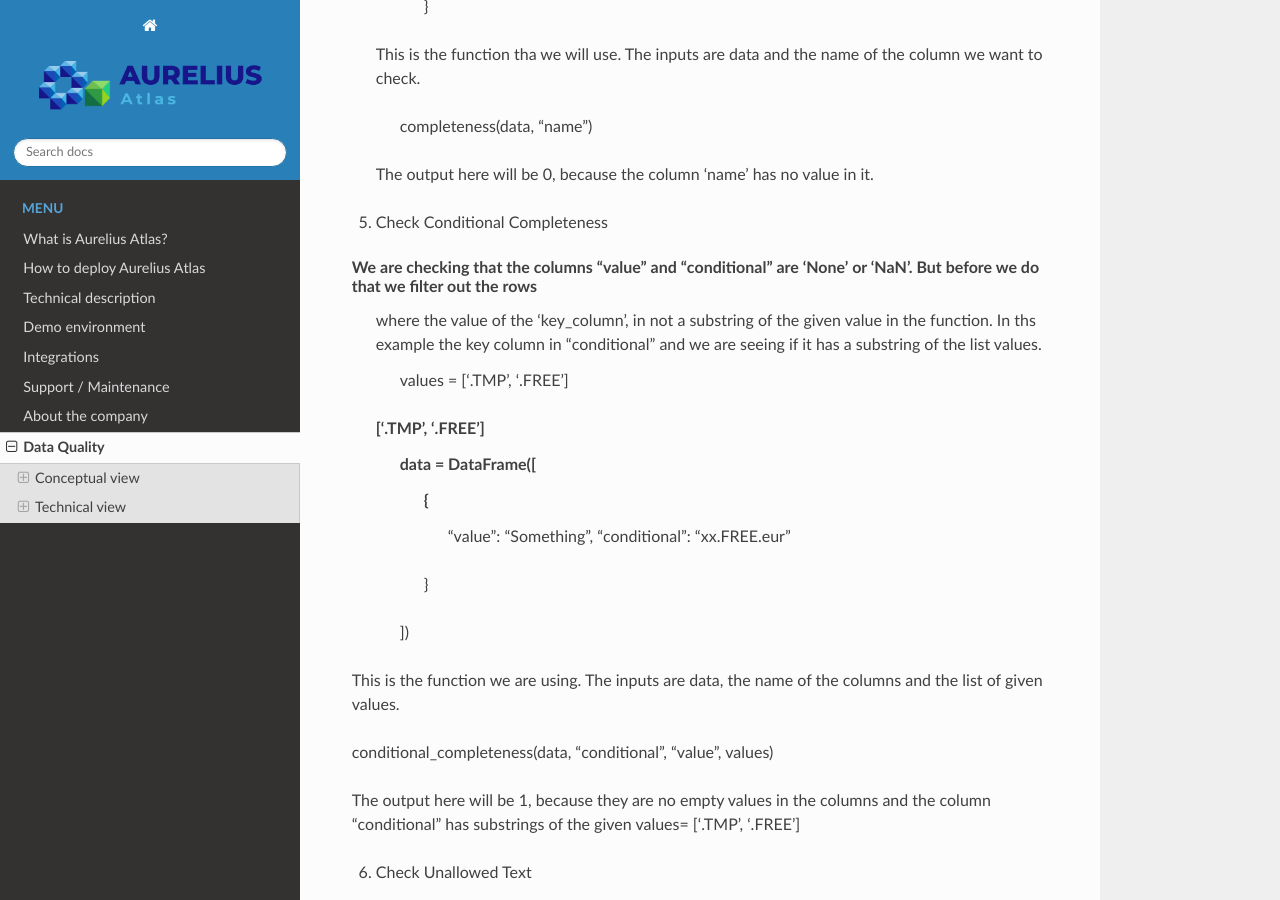
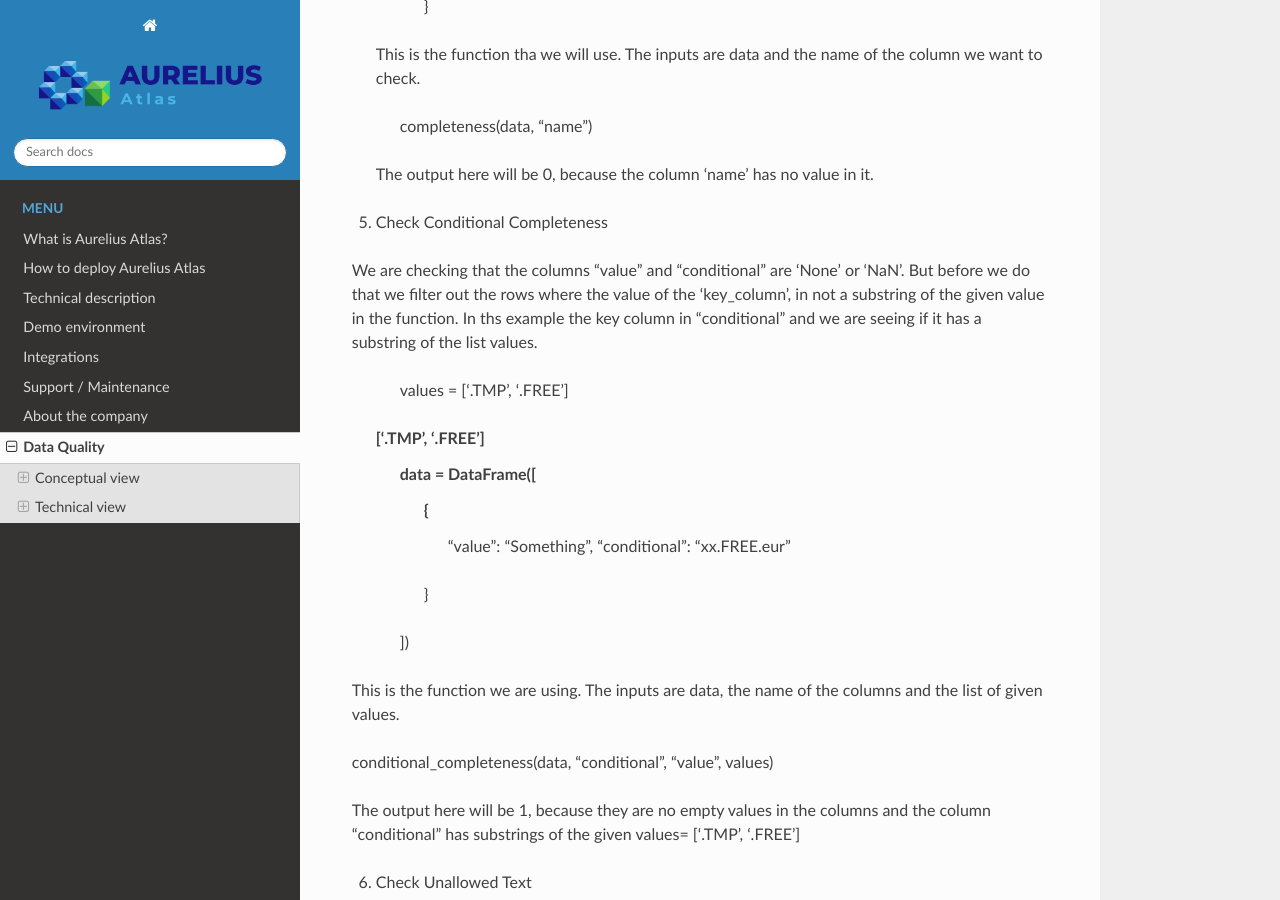
Before and after one commit to aureliusenterprise/doc_technical_manual, a Sphinx documentation site: the page built from DOc/docs/source/Options/data_quality.rst, in a window 1280 px wide and 900 px high, scrolled down 6911 px. Built offline with Sphinx 7.4.7 and the Read the Docs theme 2.0.0, drawn with Linux system fonts in a browser that asks for light colours; pages that are not in the unit, such as notebooks, are missing from menus; part of the change alters nothing that is shown; some of the changed text lies outside the part shown.

```diff
--- a/DOc/docs/source/Options/data_quality.rst
+++ b/DOc/docs/source/Options/data_quality.rst
@@ -386,7 +386,8 @@ function will return 1, otherwise it will return 0
 
  This is the function tha we will use. The inputs are data and the name of the column we want to check.
 
-     completeness(data, "name")
+	 completeness(data, "name")
+
  The output here will be 0, because the column 'name' has no value in it.
 
 
@@ -394,8 +395,8 @@ function will return 1, otherwise it will return 0
 
 
 We are checking that the columns "value" and "conditional" are 'None' or 'NaN'. But before we do that we filter out the rows
- where the value of the 'key_column', in not a substring of the given value in the function. In ths example the key column in "conditional"
- and we are seeing if it has a substring of the list values.
+where the value of the 'key_column', in not a substring of the given value in the function. In ths example the key column in "conditional"
+and we are seeing if it has a substring of the list values.
 
   values = ['.TMP', '.FREE']
  ['.TMP', '.FREE']
@@ -471,8 +472,6 @@ The output here will 1, because "value" column, contains an expecetd value. Othe
  Checks how many times the values in the column with the given `column_name` contain a specific character.
 
 
-
-
 We provide a dummy dataframe with one column called "id".
 
   data = DataFrame([
@@ -485,7 +484,8 @@ This is the function that we use. The inputs are data, name of the column, the c
 
     contains_character(data, "id", ".", 1)
 
-We want to check if the the id containd "." . The output will be 1 because the "id" column contains "."
+
+We want to check if the the id contains "." . The output will be 1 because the "id" column contains "."
 
 
 9. Check Matching Pattern
@@ -505,6 +505,7 @@ data = DataFrame([
 This is the function that we are using. The inputs are the dataset we are using,the column "name" and the pattern we want to see match
 
 formatting(data, "name", r'^[a-zA-Z]+$')
+
 
 The ouput will be 1 in this example, because 'ExampleText' matches the pattern.
 
@@ -534,7 +535,7 @@ The output here will be 1 , becaue "X" is in the list of values.
 
 11. Check Length
 
-n this example we are checking if the number of characters of the values in the column `id` are equal to the `required_length`.
+In this example we are checking if the number of characters of the values in the column `id` are equal to the `required_length`.
 
 
 We provide a dummy dataframe with column name "id"
@@ -559,6 +560,7 @@ In this example we checking if the values in the column  `column_name` are great
 
 We provide a dummy dataframe for this example with column name "value"
 
+
  data = DataFrame([
         {
             "value": 0.1
@@ -569,6 +571,7 @@ We provide a dummy dataframe for this example with column name "value"
 We are using this function. Th inputs are the dataframe, the column name and the range (The upper and lower bound)
 
     range(data, "value", 0, 1)
+
 
 The output will be 1 because o,1 is between 0 and 1.
 
@@ -586,6 +589,7 @@ In this example we are checking if the values in the column `column_name` start
     ])
 
 
+
 This is the function we are using. The inputs are the data the column name and the prefix.
 
     starts_with(data, "id", "1")
@@ -595,6 +599,7 @@ The output wil be 1, because "1" is in the value of the id column.
 
 
 14. Check Unallowed Text
+
 
 In this example we are checking if the values in the column `Organisation` contain a specific unallowed `text`.
 
@@ -607,6 +612,7 @@ We provide a dummy dataset.
             "Organisation": "Something Else"
         }
     ])
+
 
 This is the function we are using. The inputs are data, the column name and the unallowed text
 
```
